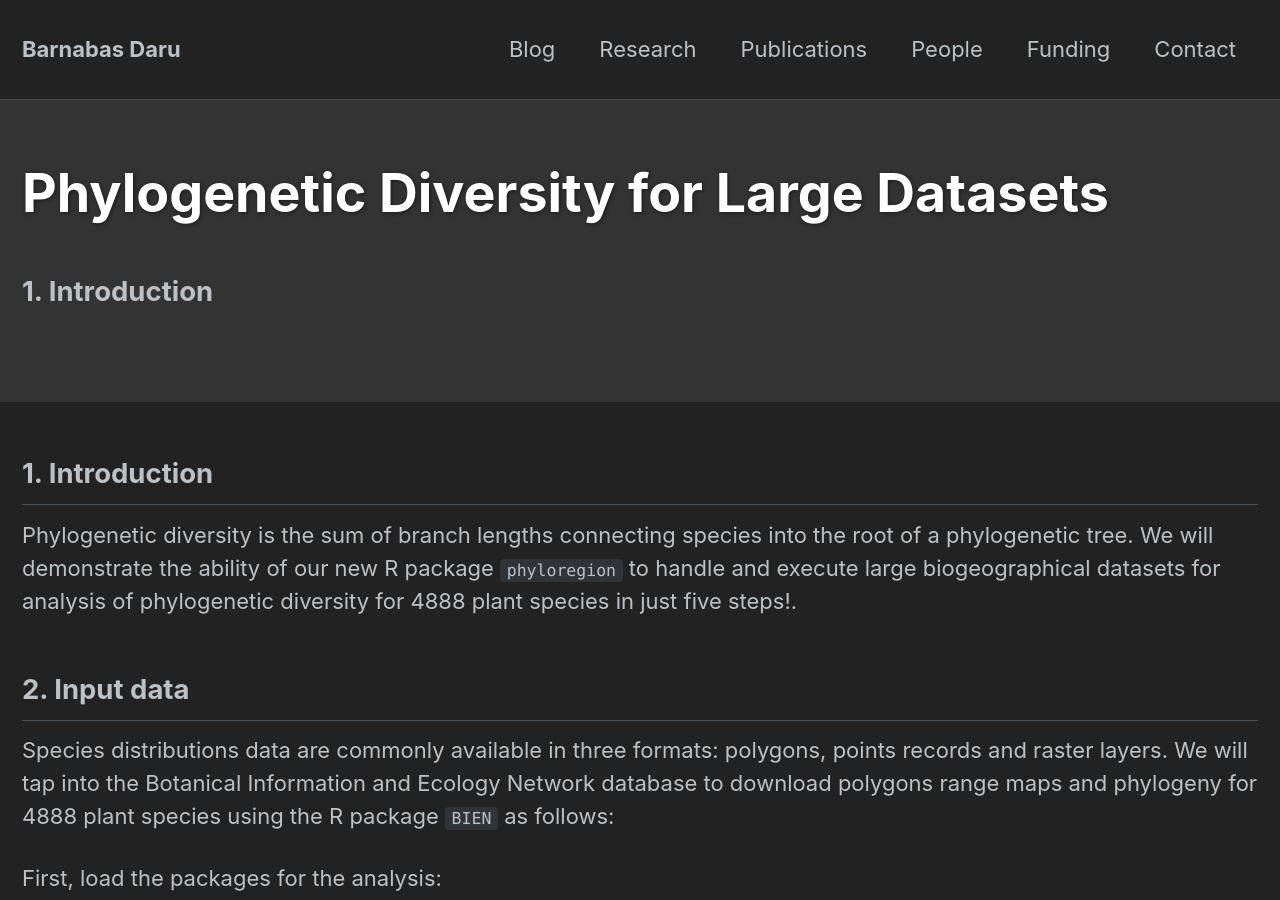
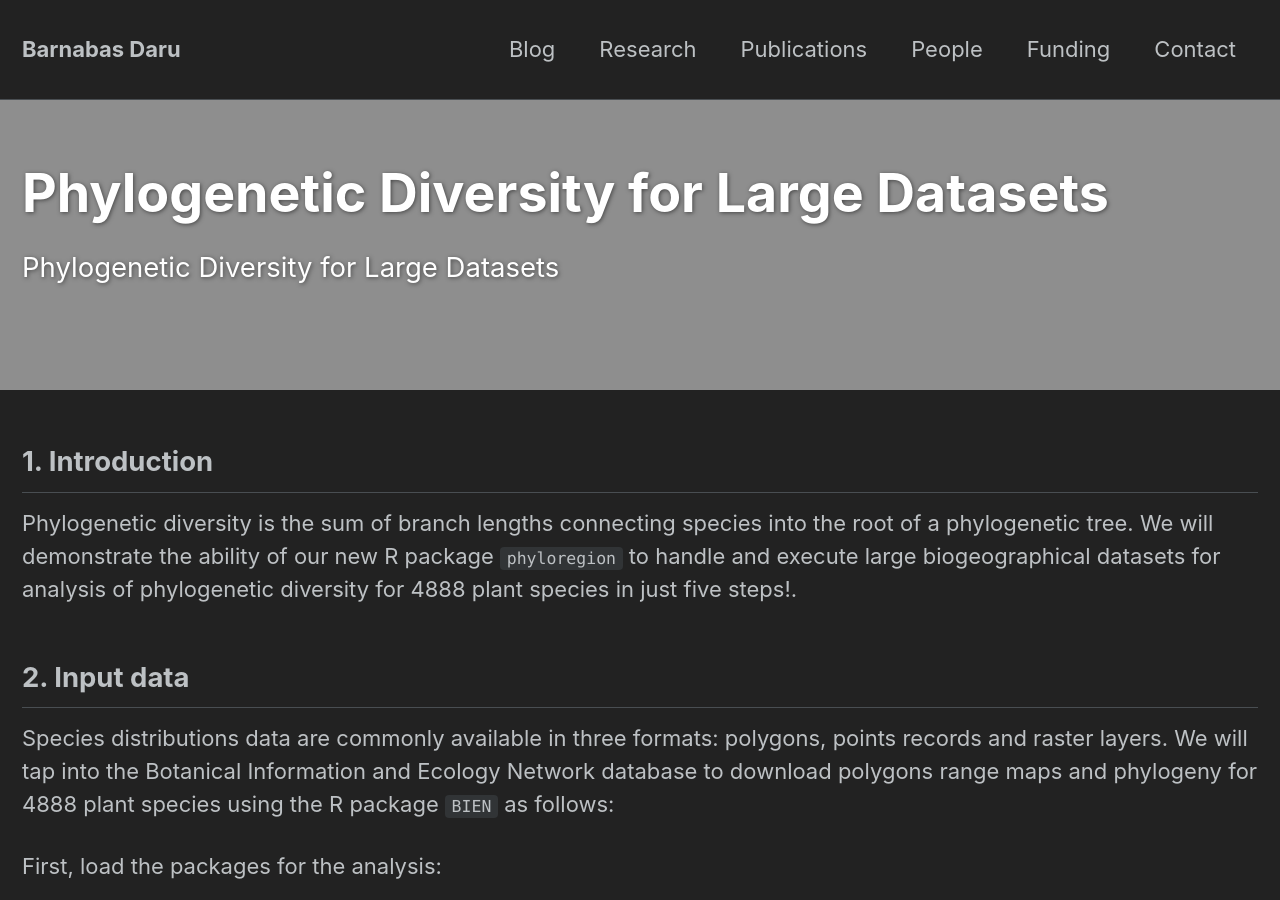
Before and after one commit to darunabas/darulab.github.io, a Jekyll site: the page built from _posts/2019-10-16-phylogenetic-diversity-large-datasetes.md, in a window 1280 px wide and 900 px high. Built offline with Jekyll 4.4.1, drawn with Linux system fonts in a browser that asks for light colours; nearby versions of some CDN libraries.

Commit message:
Update 2019-10-16-phylogenetic-diversity-large-datasetes.md

```diff
--- a/_posts/2019-10-16-phylogenetic-diversity-large-datasetes.md
+++ b/_posts/2019-10-16-phylogenetic-diversity-large-datasetes.md
@@ -5,7 +5,9 @@
   - blog
 layout: splash
 header:
-  overlay_color: "#333"
+  overlay_image: /assets/images/figurepd.png
+  overlay_filter: 0.1
+excerpt: Phylogenetic Diversity for Large Datasets
 tags:
   - Jekyll
   - update
```
